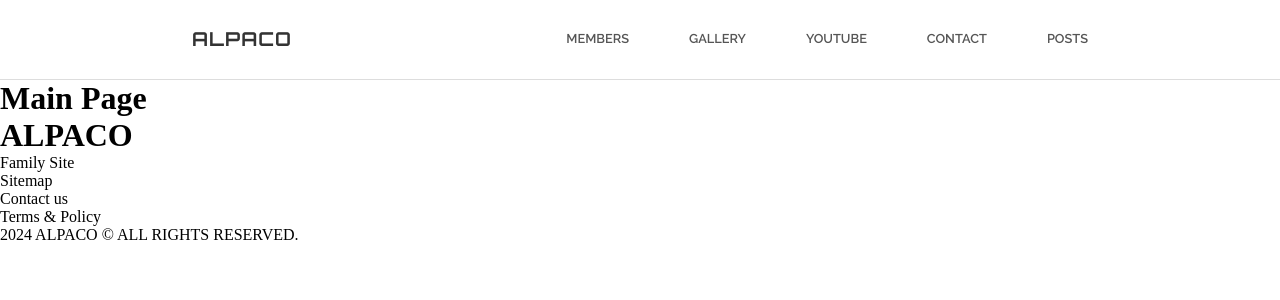
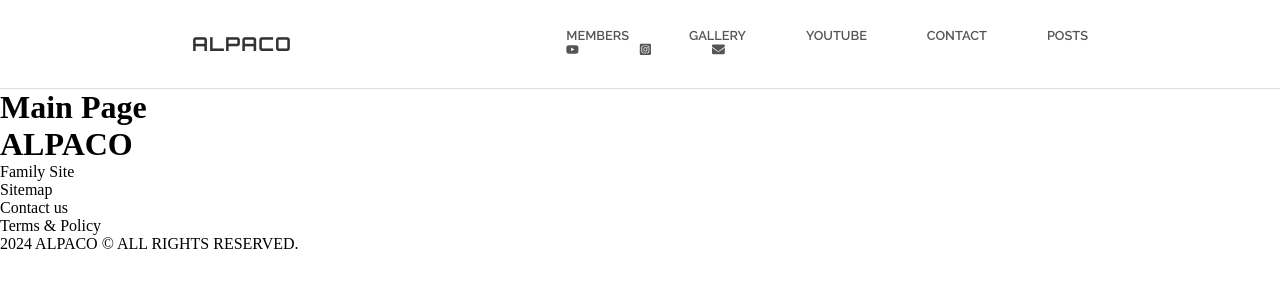
Before and after one commit to mania605/ReactStpes, a React (Vite) app: page / in a window 1280 px wide. Shown: the top 300 px of the page. Built offline with nearby package versions, Linux system fonts and the light colour scheme; a web font is replaced by a local one.

Commit message:
header style2

```diff
--- a/package.json
+++ b/package.json
@@ -11,7 +11,8 @@
   },
   "dependencies": {
     "react": "^18.3.1",
-    "react-dom": "^18.3.1"
+    "react-dom": "^18.3.1",
+    "react-icons": "^5.3.0"
   },
   "devDependencies": {
     "@eslint/js": "^9.9.0",
--- a/src/components/common/Header.jsx
+++ b/src/components/common/Header.jsx
@@ -1,3 +1,6 @@
+import { FaEarlybirds, FaEnvelope, FaInstagramSquare, FaYoutube } from 'react-icons/fa';
+import { FaEnvelopesBulk, FaSquareYoutube } from 'react-icons/fa6';
+
 export default function Header() {
 	return (
 		<header className='header'>
@@ -22,6 +25,17 @@ export default function Header() {
 						<a href='#'>POSTS</a>
 					</li>
 				</ul>
+				<ul className='sns'>
+					<li>
+						<FaYoutube />
+					</li>
+					<li>
+						<FaInstagramSquare />
+					</li>
+					<li>
+						<FaEnvelope />
+					</li>
+				</ul>
 			</nav>
 		</header>
 	);
```
Also changed, not shown: 1 other file (tests, documents, lock files or other folders).
